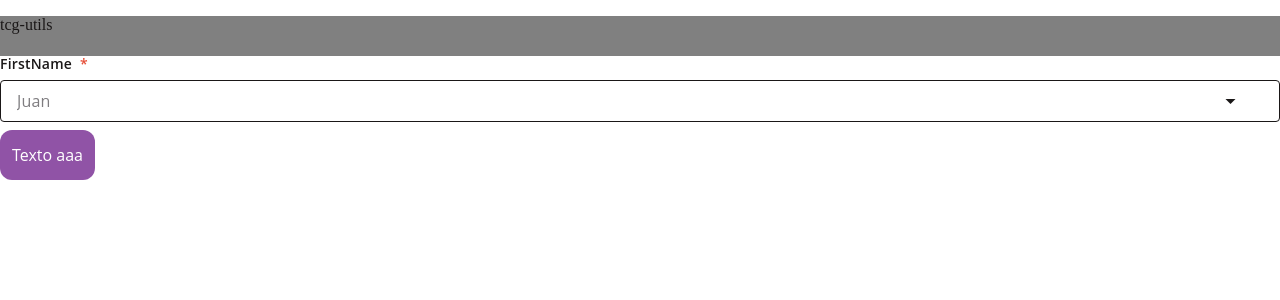
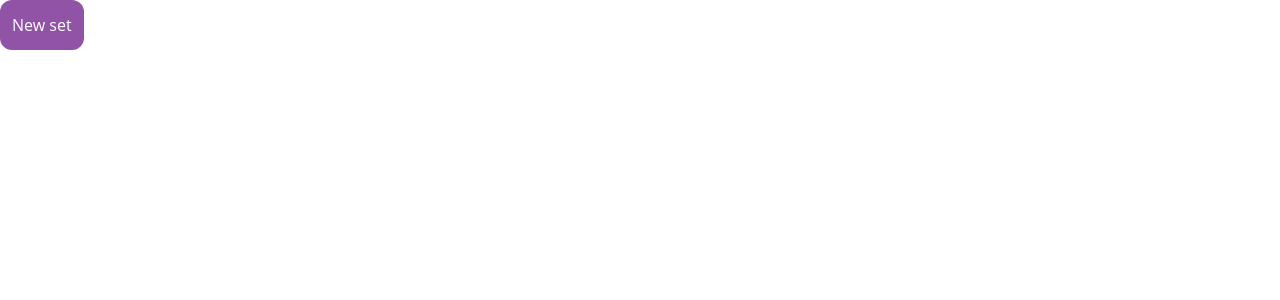
Before and after one commit to jagarmon/tcg-utils, an Angular app: page /collection in a window 1280 px wide. Shown: the top 300 px of the page. Built offline with nearby package versions, Linux system fonts and the light colour scheme.

Commit message:
Created basic modal

```diff
--- a/src/app/app.component.html
+++ b/src/app/app.component.html
@@ -1,2 +1,2 @@
-<tcg-utils-navbar></tcg-utils-navbar>
+<!-- <tcg-utils-navbar></tcg-utils-navbar> -->
 <router-outlet />
--- a/src/app/app.component.ts
+++ b/src/app/app.component.ts
@@ -1,10 +1,9 @@
 import { Component } from '@angular/core';
 import { RouterOutlet } from '@angular/router';
-import { NavbarComponent } from './shared/components/tcg-utils-navbar/tcg-utils-navbar.component';
 
 @Component({
   selector: 'tcg-utils-root',
-  imports: [RouterOutlet, NavbarComponent],
+  imports: [RouterOutlet],
   templateUrl: './app.component.html',
   styleUrl: './app.component.scss',
 })
--- a/src/app/collection/collection.component.html
+++ b/src/app/collection/collection.component.html
@@ -1,12 +1,2 @@
-<form [formGroup]="form" (ngSubmit)="onSubmit(form)">
-  <lib-dropdown
-    id="dropdown-id"
-    text="FirstName"
-    placeholder="Juan"
-    [control]="formService.convertToFormControl(form.get('firstName'))"
-    [required]="true"
-    [errorMessages]="{ required: 'Please introduce a value' }"
-    [suggestionList]="['Manolo', 'Juanma', 'Matías']"></lib-dropdown>
-
-  <lib-button text="Texto aaa"></lib-button>
-</form>
+<lib-button text="New set" (clickEvent)="onClickButton()"></lib-button>
+<lib-modal [isOpen]="isModalOpen" (closeEvent)="onClickClose()"></lib-modal>
--- a/src/app/collection/collection.component.ts
+++ b/src/app/collection/collection.component.ts
@@ -6,11 +6,11 @@ import {
   Validators,
 } from '@angular/forms';
 import { FormService } from '../shared/library/utils/form.service';
-import { LibDropdownComponent } from '../shared/library/lib-dropdown/lib-dropdown.component';
+import { LibModalComponent } from '../shared/library/lib-modal/lib-modal.component';
 import { LibButtonComponent } from '../shared/library/lib-button/lib-button.component';
 
 @Component({
-  imports: [ReactiveFormsModule, LibDropdownComponent, LibButtonComponent],
+  imports: [ReactiveFormsModule, LibModalComponent, LibButtonComponent],
   providers: [FormService],
   standalone: true,
   templateUrl: './collection.component.html',
@@ -18,12 +18,13 @@ import { LibButtonComponent } from '../shared/library/lib-button/lib-button.comp
 })
 export class CollectionComponent {
   formService = inject(FormService);
-  form: FormGroup = new FormGroup({
-    firstName: new FormControl('', [Validators.required]),
-    lastName: new FormControl('', [Validators.required]),
-  });
+  isModalOpen = false;
 
-  onSubmit(formm: FormGroup) {
-    console.log('Entro', formm.value);
+  onClickButton() {
+    this.isModalOpen = !this.isModalOpen;
+  }
+
+  onClickClose() {
+    this.isModalOpen = false;
   }
 }
--- a/src/app/shared/components/tcg-utils-navbar/tcg-utils-navbar.component.html
+++ b/src/app/shared/components/tcg-utils-navbar/tcg-utils-navbar.component.html
@@ -1,3 +1 @@
-<div class="navbar-container">
-    <lib-font text="tcg-utils" variant="element">tcg-utils</lib-font>
-</div>
+<div class="navbar-container"></div>
--- a/src/app/shared/components/tcg-utils-navbar/tcg-utils-navbar.component.ts
+++ b/src/app/shared/components/tcg-utils-navbar/tcg-utils-navbar.component.ts
@@ -1,9 +1,8 @@
 import { Component } from '@angular/core';
-import { LibFontComponent } from '../../library/lib-font/lib-font.component';
 
 @Component({
   selector: 'tcg-utils-navbar',
-  imports: [LibFontComponent],
+  imports: [],
   standalone: true,
   templateUrl: './tcg-utils-navbar.component.html',
   styleUrl: './tcg-utils-navbar.component.scss',
--- a/src/app/shared/library/lib-button/lib-button.component.scss
+++ b/src/app/shared/library/lib-button/lib-button.component.scss
@@ -20,11 +20,7 @@ button {
   color: var(--secondary-text);
 
   &:hover {
-    background-color: var(--secondary);
-  }
-
-  &:active {
-    background-color: var(--secondary);
+    background-color: var(--primary);
   }
 
   &:disabled {
@@ -36,12 +32,6 @@ button {
 
   &:focus-visible {
     outline: 1px solid var(--blue);
-  }
-
-  &.none {
-    background-color: transparent;
-    border: none;
-    color: var(--primary-text);
   }
 }
 
--- a/src/app/shared/library/lib-dropdown/lib-dropdown.component.html
+++ b/src/app/shared/library/lib-dropdown/lib-dropdown.component.html
@@ -10,6 +10,7 @@
     [assistiveText]="assistiveText"
     [ariaLabel]="ariaLabel"
     [isReadOnly]="true"
+    [isClickable]="true"
     (clickInputEvent)="onClickOpen()" />
   <div class="dropdown-elements">
     <lib-assistive-error
--- /dev/null
+++ b/src/app/shared/library/lib-modal/lib-modal.component.html
@@ -0,0 +1,17 @@
+@if (isOpen) {
+  <div class="modal-container">
+    <div class="modal">
+      <div class="header">
+        <lib-font variant="h1" text="Create set"></lib-font>
+        <lib-button icon="close" (clickEvent)="onClickClose()"></lib-button>
+      </div>
+      <div class="body">
+        <lib-input [required]="true" text="Name"></lib-input>
+        <lib-input text="Release date"></lib-input>
+      </div>
+      <div class="footer">
+        <lib-button text="Confirm"></lib-button>
+      </div>
+    </div>
+  </div>
+}
--- /dev/null
+++ b/src/app/shared/library/lib-modal/lib-modal.component.scss
@@ -0,0 +1,39 @@
+@use '../styles/__index.scss';
+.modal-container{
+  height: 100vh;
+  width: 100%;
+  display: flex;
+  align-items: center;
+  justify-content: center;
+  background-color: rgba(0, 0, 0, 0.4);
+  backdrop-filter: blur(5px);
+  position: fixed;
+  left: 0;
+  top: 0;
+  z-index: 100;
+  .modal {
+    position: relative;
+    display: flex;
+    flex-direction: column;
+    width: 50%;
+    background-color: var(--primary-background);
+    min-height: 200px;
+    padding: 16px;
+    gap: 16px;
+    .header {
+      display: flex;
+      align-items: center;
+      justify-content: space-between;
+    }
+    .body {
+      display: flex;
+      align-items: center;
+      flex-direction: column;
+      gap: 16px;
+    }
+    .footer{
+      display: flex;
+      flex-direction: row-reverse;
+    }
+  }
+}
--- /dev/null
+++ b/src/app/shared/library/lib-modal/lib-modal.component.ts
@@ -0,0 +1,30 @@
+import { CommonModule } from '@angular/common';
+import { Component, EventEmitter, Input, Output } from '@angular/core';
+import { ReactiveFormsModule } from '@angular/forms';
+import { LibFontComponent } from '../lib-font/lib-font.component';
+import { LibButtonComponent } from '../lib-button/lib-button.component';
+import { LibInputComponent } from '../lib-input/lib-input.component';
+
+@Component({
+  standalone: true,
+  selector: 'lib-modal',
+  templateUrl: './lib-modal.component.html',
+  styleUrls: ['./lib-modal.component.scss'],
+  imports: [
+    CommonModule,
+    ReactiveFormsModule,
+    LibFontComponent,
+    LibButtonComponent,
+    LibInputComponent,
+  ],
+})
+export class LibModalComponent {
+  @Input()
+  isOpen?: boolean;
+  @Output()
+  closeEvent = new EventEmitter<void>();
+
+  onClickClose() {
+    this.closeEvent.emit();
+  }
+}
```
Also changed, not shown: src/backend/REST/sets.js (+10 -0 lines).
